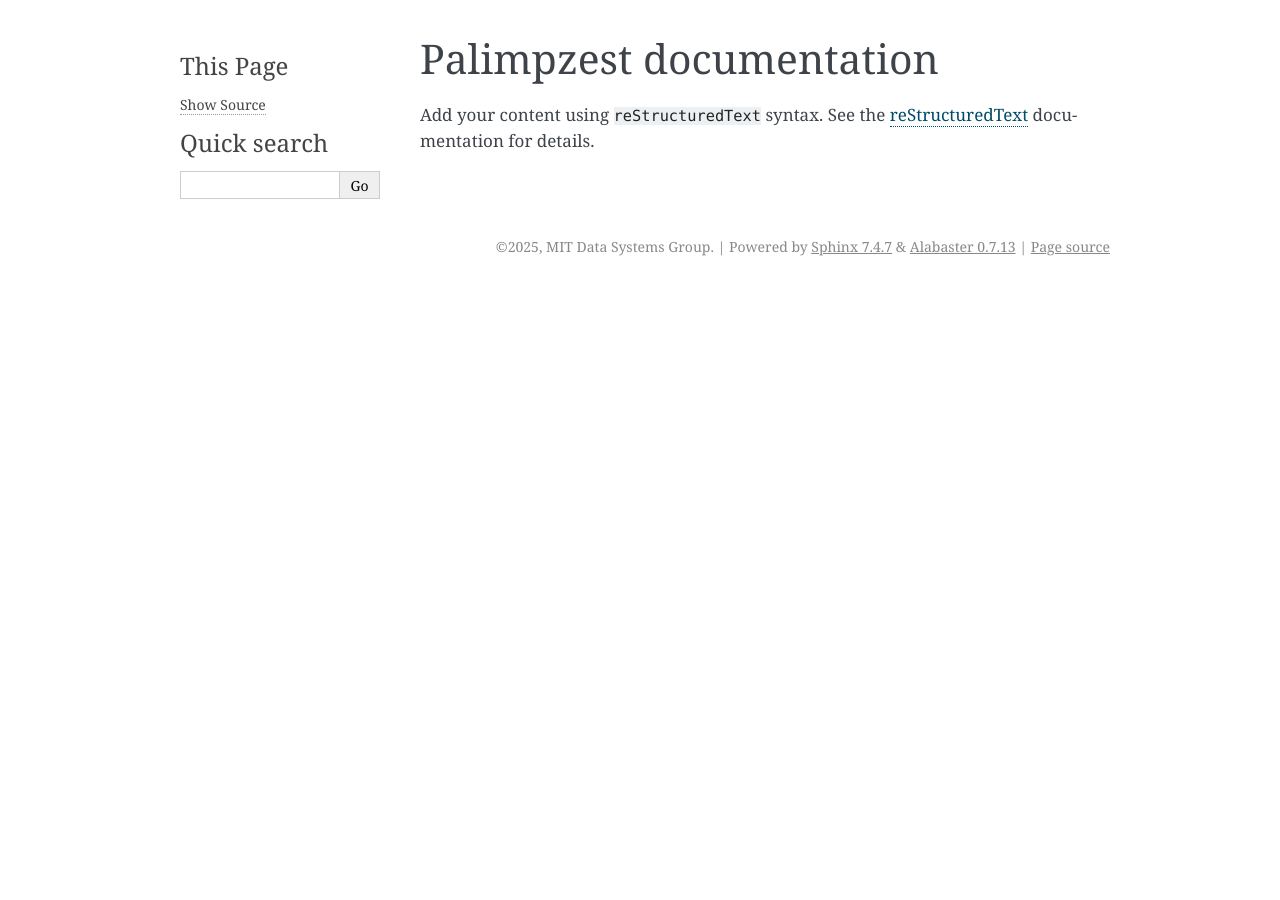
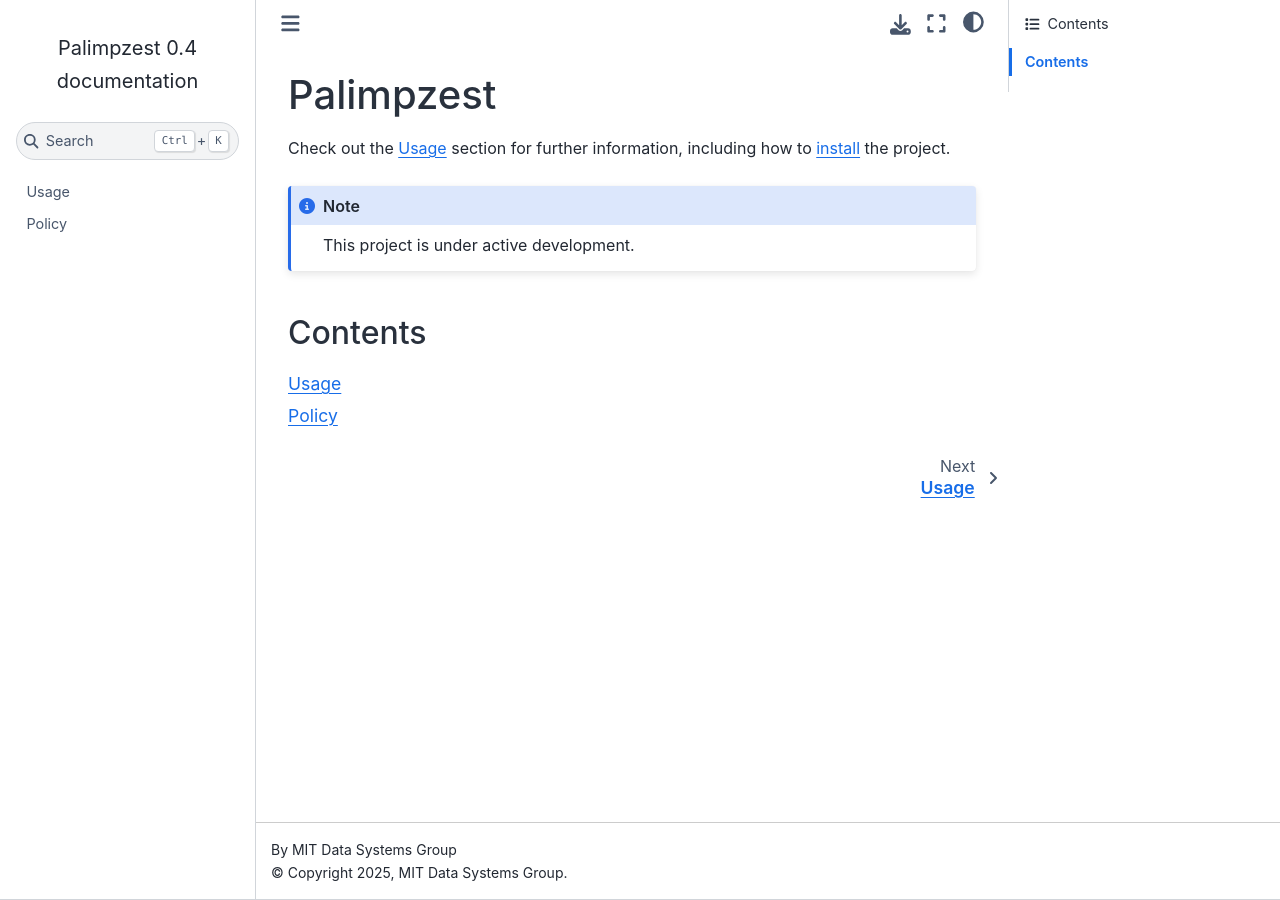
Before and after one commit to mitdbg/palimpzest, a Sphinx documentation site: the page built from docs/source/index.rst, in a window 1280 px wide. Built offline with Sphinx 7.4.7 and the Sphinx Book theme 1.1.4, drawn with Linux system fonts in a browser that asks for light colours.

Commit message:
fix webpage content; temp deploy on docs branch

```diff
--- a/docs/source/conf.py
+++ b/docs/source/conf.py
@@ -1,3 +1,10 @@
+# If extensions (or modules to document with autodoc) are in another directory,
+# add these directories to sys.path here.
+import sys
+from pathlib import Path
+
+sys.path.insert(0, str(Path(__file__).resolve().parents[2]))
+
 # Configuration file for the Sphinx documentation builder.
 #
 # For the full list of built-in configuration values, see the documentation:
@@ -6,17 +13,23 @@
 # -- Project information -----------------------------------------------------
 # https://www.sphinx-doc.org/en/master/usage/configuration.html#project-information
 
-project = 'Palimpzest'
-copyright = '2025, MIT Data Systems Group'
-author = 'MIT Data Systems Group'
-release = '0.4'
+project = "Palimpzest"
+copyright = "2025, MIT Data Systems Group"
+author = "MIT Data Systems Group"
+release = "0.4"
 
 # -- General configuration ---------------------------------------------------
 # https://www.sphinx-doc.org/en/master/usage/configuration.html#general-configuration
 
-extensions = []
+extensions = [
+    "sphinx.ext.duration",
+    "sphinx.ext.doctest",
+    "sphinx.ext.autodoc",
+    "sphinx.ext.autosummary",
+    "sphinx.ext.githubpages",
+]
 
-templates_path = ['_templates']
+templates_path = ["_templates"]
 exclude_patterns = []
 
 
@@ -24,5 +37,5 @@ exclude_patterns = []
 # -- Options for HTML output -------------------------------------------------
 # https://www.sphinx-doc.org/en/master/usage/configuration.html#options-for-html-output
 
-html_theme = 'alabaster'
-html_static_path = ['_static']
+html_theme = "sphinx_book_theme"
+html_static_path = ["_static"]
--- a/docs/source/index.rst
+++ b/docs/source/index.rst
@@ -3,14 +3,20 @@
    You can adapt this file completely to your liking, but it should at least
    contain the root `toctree` directive.
 
-Palimpzest documentation
-========================
+Palimpzest
+==========
 
-Add your content using ``reStructuredText`` syntax. See the
-`reStructuredText <https://www.sphinx-doc.org/en/master/usage/restructuredtext/index.html>`_
-documentation for details.
+Check out the :doc:`usage` section for further information, including how to
+:ref:`install <installation>` the project.
 
+.. note::
 
+   This project is under active development.
+
+Contents
+--------
 .. toctree::
-   :maxdepth: 2
-   :caption: Contents:
+   :maxdepth: 1
+
+   usage
+   policy
```
Also changed, not shown: 1 other file.
